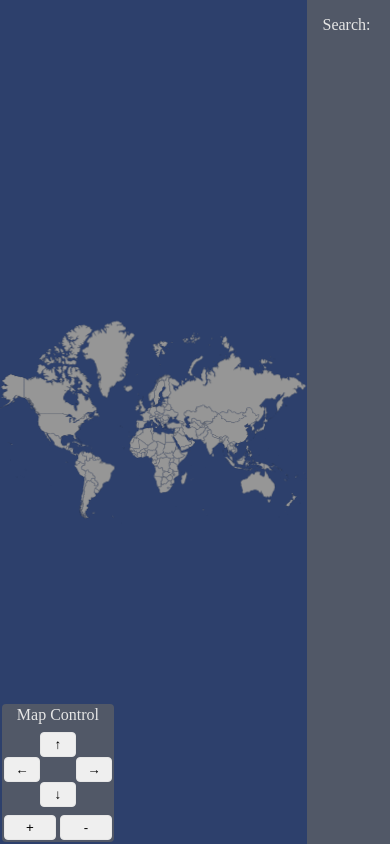
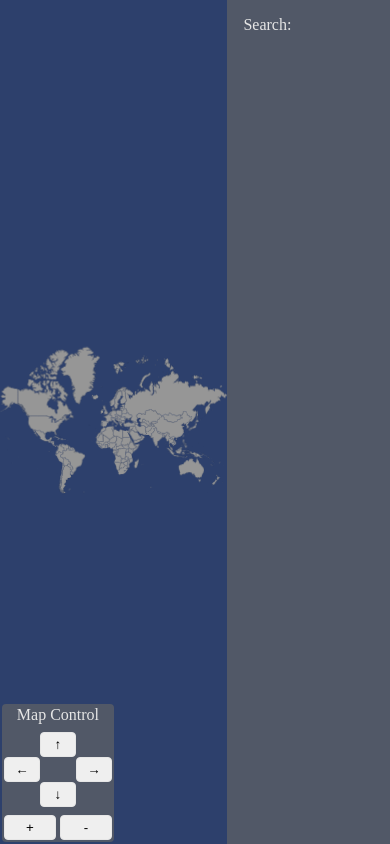
Before and after one commit to ShawnO86/Interactive_Map, a Vue app in the folder Interactive_World_Map/: page / in a window 390 px wide. Built offline with nearby package versions, Linux system fonts and the light colour scheme.

Commit message:
Adds start of some responsiveness

```diff
--- a/Interactive_World_Map/src/App.vue
+++ b/Interactive_World_Map/src/App.vue
@@ -38,8 +38,7 @@ onMounted(() => {
 }
 
 .cur-page {
-  width: 25vw;
-  max-width: 30rem;
+  width: clamp(16rem, 30vw, 30rem);
   padding: 1rem;
   background-color: var(--color-sidebar-bg);
 }
```
